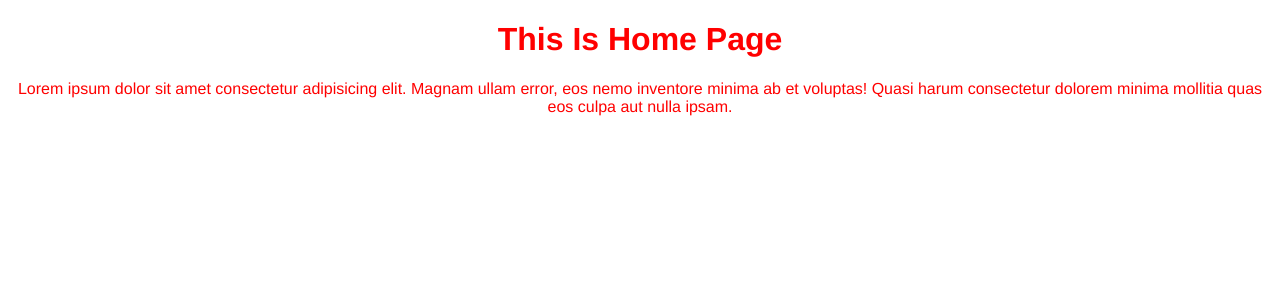
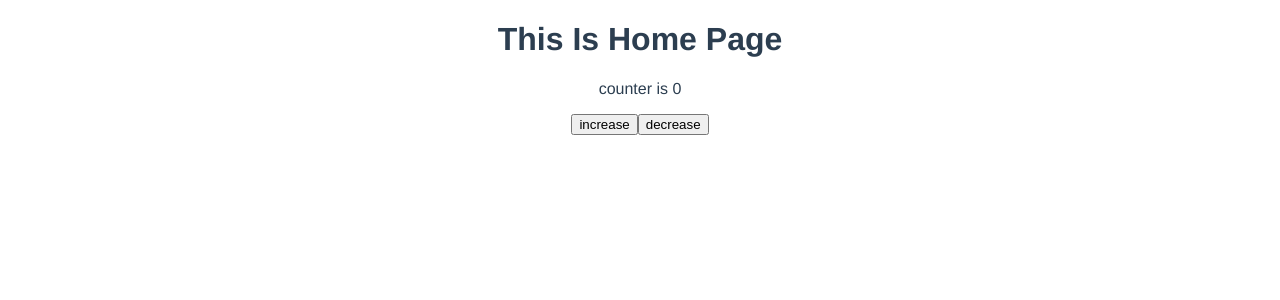
Before and after one commit to basel-th/Compstion_Api, a Vue app: page / in a window 1280 px wide. Shown: the top 300 px of the page. Built offline with nearby package versions, Linux system fonts and the light colour scheme.

Commit message:
lession 10 minxins

```diff
--- /dev/null
+++ b/src/mixins/conter.js
@@ -0,0 +1,20 @@
+import { ref } from "vue";
+
+const counterFunction = () => {
+  // data
+  const counter = ref(0);
+  // methods
+  const increase = () => {
+    counter.value++;
+  };
+  const decrease = () => {
+    if (counter.value >= 0) {
+      counter.value--;
+    }
+  };
+
+  // Retune vlues
+  return { counter, increase, decrease };
+};
+
+export default counterFunction;
--- a/src/views/HomeView.vue
+++ b/src/views/HomeView.vue
@@ -1,11 +1,15 @@
 <template>
   <div class="home">
-    <h1 v-colorize="'red'">This Is Home Page</h1>
+    <h1>This Is Home Page</h1>
+    <p>counter is {{ counter }}</p>
+    <button @click="increase">increase</button>
+    <button @click="decrease">decrease</button>
+    <!-- <h1 v-colorize="'red'">This Is Home Page</h1>
     <p v-colorize="'red'">
       Lorem ipsum dolor sit amet consectetur adipisicing elit. Magnam ullam
       error, eos nemo inventore minima ab et voluptas! Quasi harum consectetur
       dolorem minima mollitia quas eos culpa aut nulla ipsam.
-    </p>
+    </p> -->
     <!-- <h2>My Name is {{ name }} - {{ LastName }}</h2> -->
     <!-- <p>bleain is {{ active }}</p> -->
     <!-- <p>object {{ object }}</p> -->
@@ -20,11 +24,13 @@
 </template>
 
 <script setup>
-const vColorize = {
-  mounted: (el, data) => {
-    el.style.color = data.value;
-  },
-};
+import counterFunction from "@/mixins/conter";
+const { counter, increase, decrease } = counterFunction();
+// const vColorize = {
+//   mounted: (el, data) => {
+//     el.style.color = data.value;
+//   },
+// };
 // import { ref } from "vue";
 // import TheComp from "@/components/MyComponent.vue";
 // const name = ref("basel");
```
